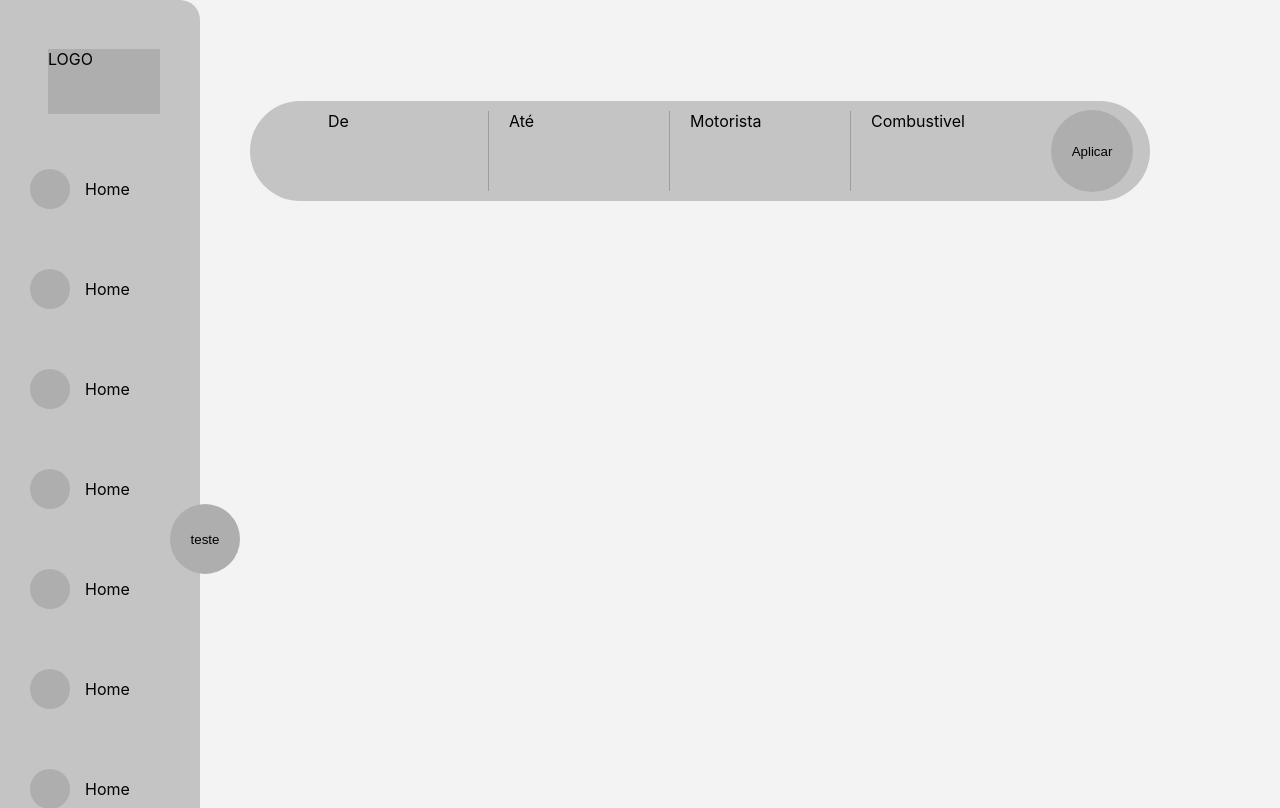
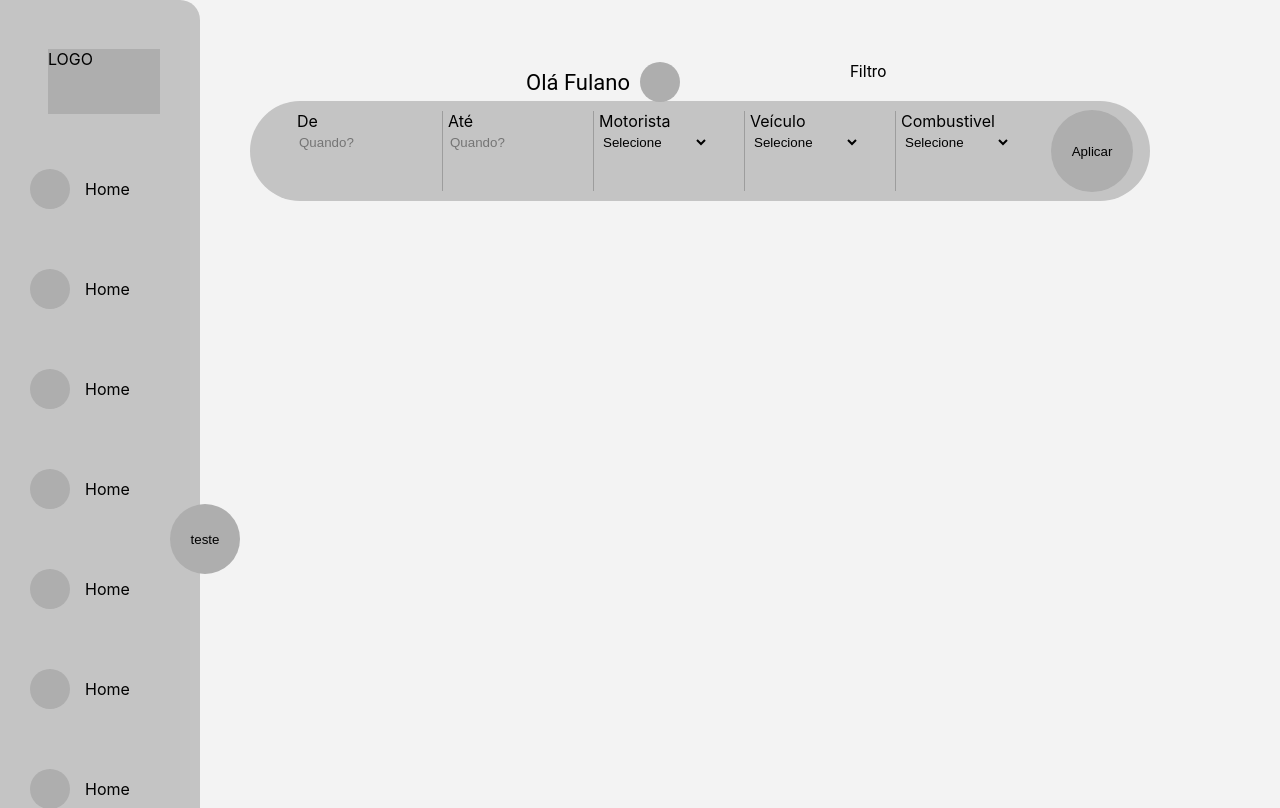
Before and after one commit to AlcanceTec/UnePayReact, a React (Create React App) app: page / in a window 1280 px wide. Shown: the top 808 px of the page. Built offline with nearby package versions, Linux system fonts and the light colour scheme.

Commit message:
Filter 90% finished

```diff
--- a/package.json
+++ b/package.json
@@ -7,6 +7,7 @@
     "@testing-library/react": "^11.2.7",
     "@testing-library/user-event": "^12.8.3",
     "react": "^17.0.2",
+    "react-calendar": "^3.5.0",
     "react-dom": "^17.0.2",
     "react-router-dom": "^6.0.1",
     "react-scripts": "4.0.3",
--- a/src/Pages/Home/index.js
+++ b/src/Pages/Home/index.js
@@ -1,25 +1,49 @@
 import React from 'react';
+import Calendar from 'react-calendar';
 
 import C from './style';
 import Menu from '../../components/Menu';
+
+import 'react-calendar/dist/Calendar.css';
 
 function Home() {
     return (
         <C.Container>
             <Menu/>
             <C.Content>
+                <C.FilterText>
+                    Filtro
+                </C.FilterText>
+                <C.Profile>
+                    <C.ProfileName>Olá Fulano</C.ProfileName>
+                    <C.ProfilePhoto></C.ProfilePhoto>
+                </C.Profile>
                 <C.Filter>
                     <C.ItemFilter>
                         De
+                        <C.Input placeholder="Quando?" />
                     </C.ItemFilter>
                     <C.ItemFilter>
                         Até
+                        <C.Input placeholder="Quando?"/>
                     </C.ItemFilter>
                     <C.ItemFilter>
                         Motorista
+                        <C.Select placeholder="Selecione">
+                            <C.Option>Selecione</C.Option>
+                        </C.Select>
+                    </C.ItemFilter>
+                    <C.ItemFilter>
+                        Veículo
+                        <C.Select>
+                            <C.Option>Selecione</C.Option>
+                        </C.Select>
                     </C.ItemFilter>
                     <C.ItemFilter>
                         Combustivel
+                        <C.Select>
+                            <C.Option>Selecione</C.Option>
+                        </C.Select>
                     </C.ItemFilter>
                     <C.ApplyButton>
                         Aplicar
--- a/src/Pages/Home/style.js
+++ b/src/Pages/Home/style.js
@@ -31,14 +31,58 @@ export default {
         border: none;
     `,
     ItemFilter: styled.div`
-        width: 160px;
+        width: 145px;
         height: 80px;
         border-right: 1px solid #9D9D9D;
         text-align: left;
-        margin: 0 20px 0 0;
+        margin: 0 5px 0 0;
 
-        &:nth-child(4) {
+        &:nth-child(5) {
             border-right: 0;
         }
-    `
+    `,
+    Select: styled.select`
+        width: 110px;
+        background-color: transparent;
+        border: none;
+    `,
+    Input: styled.input`
+        background-color: transparent;
+        border: none;
+    `,
+    Option: styled.option`
+
+    `,
+
+    FilterText: styled.div`
+        position: absolute;
+        top: 62px;
+        left: 850px;
+        color: #000;
+        font-family: Roboto;
+    `,
+
+    Profile: styled.div`
+        position: absolute;
+        display: flex;
+        top: 62px;
+        right: 600px;
+        align-items: center;
+    `,
+
+    ProfileName: styled.text`
+        color: #000;
+        font-size: 22px;
+        font-family: Roboto;
+        font-weight: 400;
+    `,
+
+    ProfilePhoto: styled.div`
+    width: 40px;
+    height: 40px;
+    border-radius: 50%;
+    background-color: #AEAEAE;
+    margin-left: 10px;
+
+`,
 }
```
Also changed, not shown: 1 other file (tests, documents, lock files or other folders).
